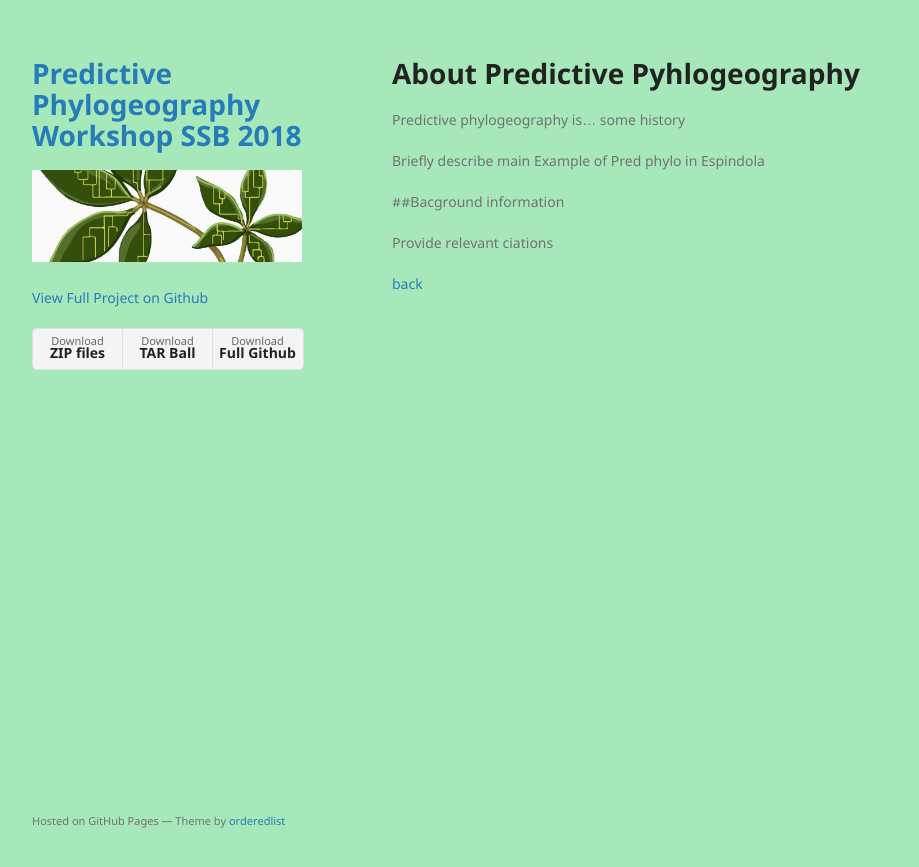
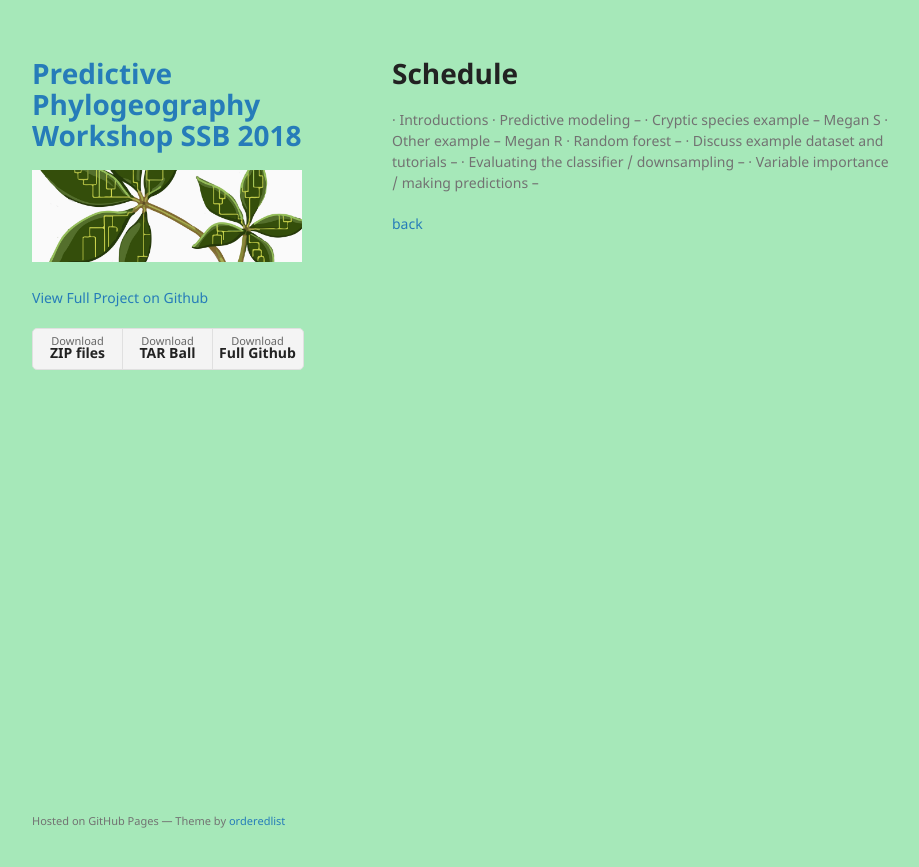
Before and after one commit to PredictivePhylogeography-SSB2018/PredictivePhylogeography-SSB2018.github.io, a Jekyll site: the page built from About.md, in a window 1280 px wide. Shown: the top 867 px of the page, without its empty margins (178-1097 px from the left). Built offline with Jekyll 4.4.1, drawn with Linux system fonts in a browser that asks for light colours; the repository's description, which GitHub fills in, is left out; our own code applies the rules of GitHub Pages for plain Markdown files.

Commit message:
update schedule

```diff
--- a/About.md
+++ b/About.md
@@ -2,15 +2,15 @@
 layout: default
 ---
 
-# About Predictive Pyhlogeography
+# Schedule
 
-Predictive phylogeography is... some history
-
-Briefly describe main Example of Pred phylo in Espindola
-
-##Bacground information
-
-Provide relevant ciations
-
+·         Introductions
+·         Predictive modeling –
+·         Cryptic species example – Megan S
+·         Other example – Megan R
+·         Random forest –
+·         Discuss example dataset and tutorials –
+·         Evaluating the classifier / downsampling –
+·         Variable importance / making predictions –
 
 [back](./)
```
